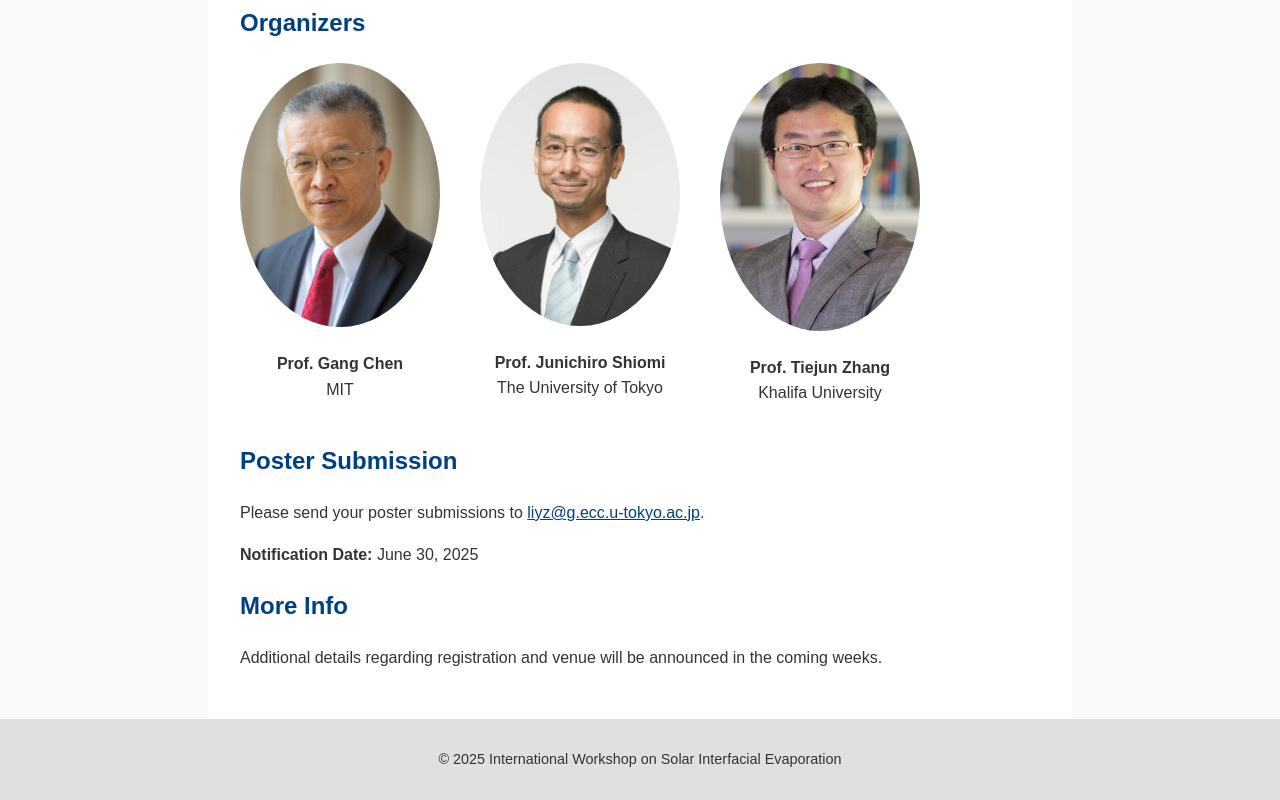
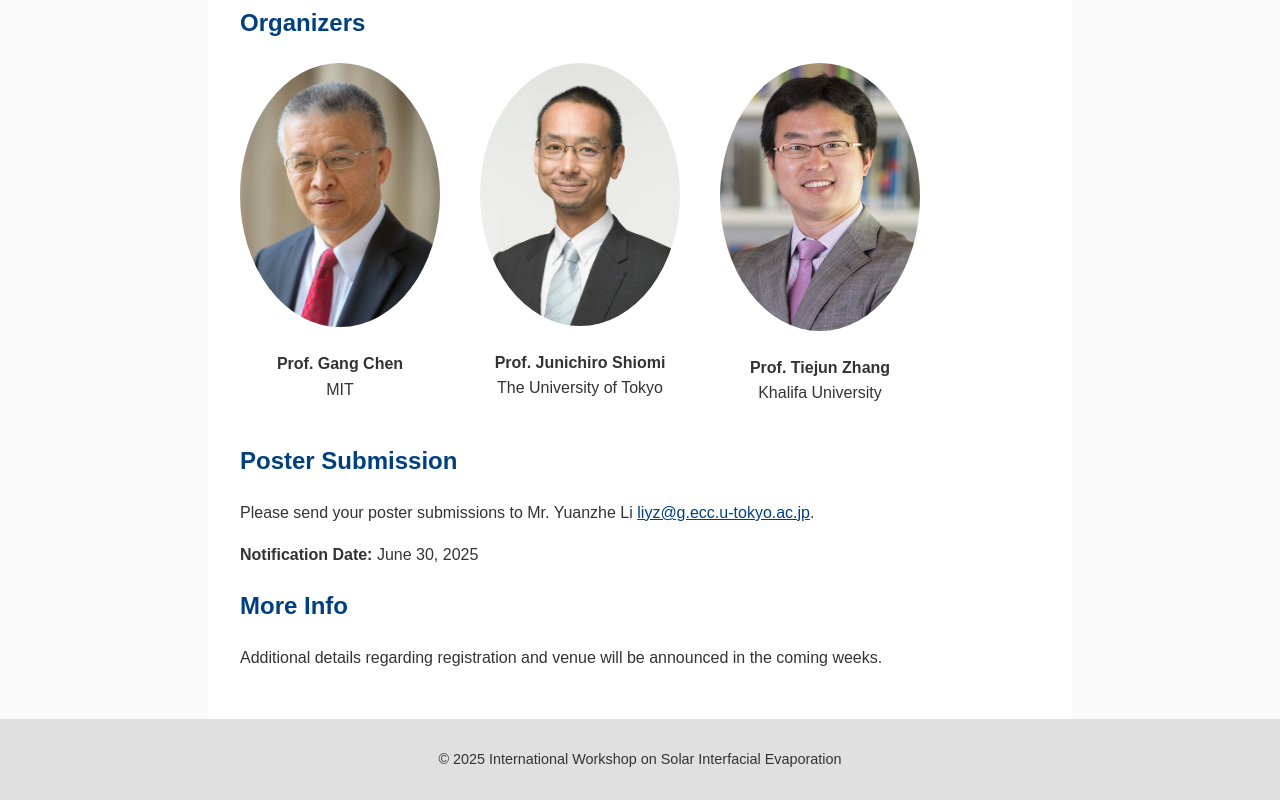
Before and after one commit to liyuanzhe96/solar-evaporation-workshop, a plain HTML site: page index.html in a window 1280 px wide. Shown: the part 821-1621 px from the top of the page. Drawn offline with Linux system fonts and the light colour scheme.

Commit message:
Update index.html

```diff
--- a/index.html
+++ b/index.html
@@ -69,7 +69,7 @@
 
     <section>
       <h2>Poster Submission</h2>
-      <p>Please send your poster submissions to <a href="mailto:liyz@g.ecc.u-tokyo.ac.jp">liyz@g.ecc.u-tokyo.ac.jp</a>.</p>
+      <p>Please send your poster submissions to Mr. Yuanzhe Li <a href="mailto:liyz@g.ecc.u-tokyo.ac.jp">liyz@g.ecc.u-tokyo.ac.jp</a>.</p>
       <p><strong>Notification Date:</strong> June 30, 2025</p>
     </section>
 
```
